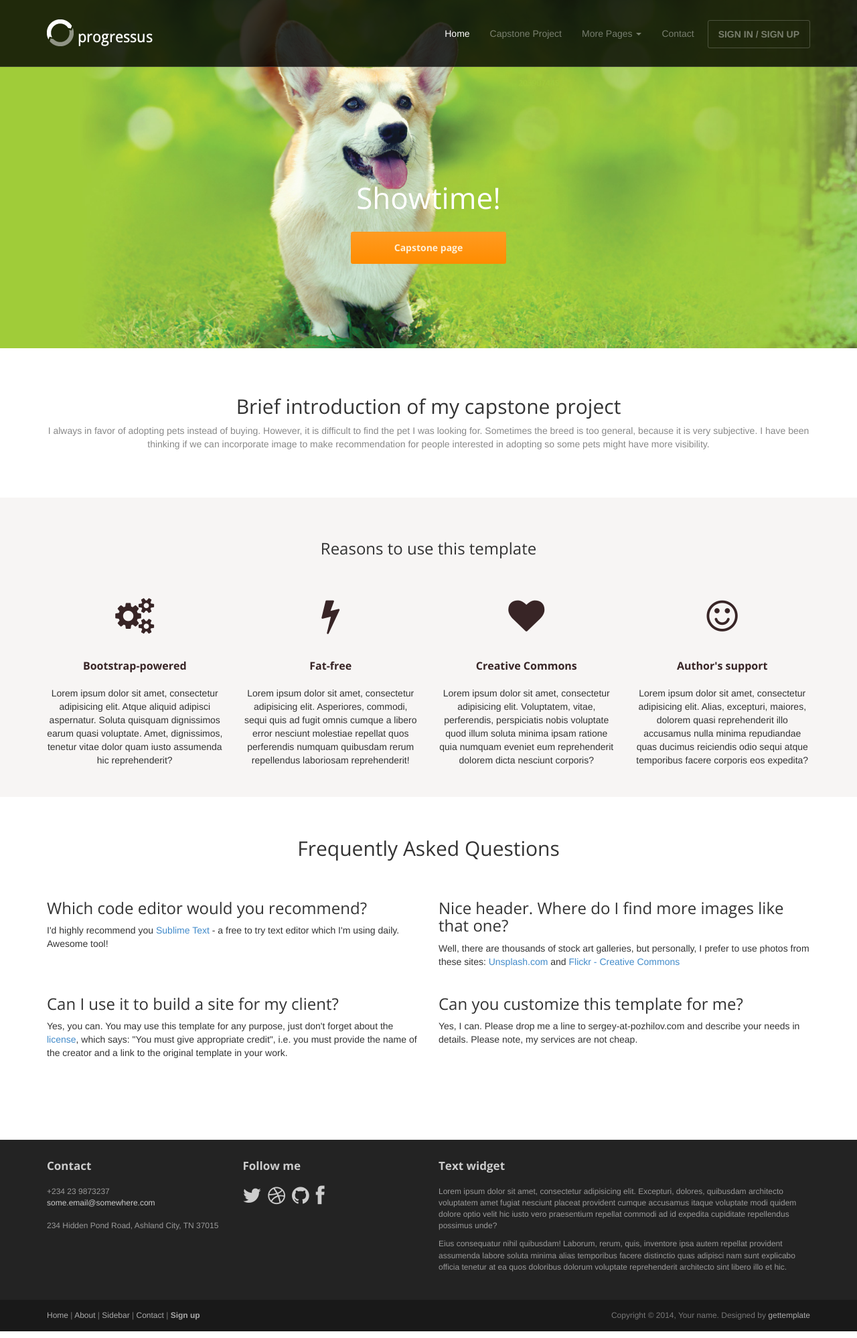
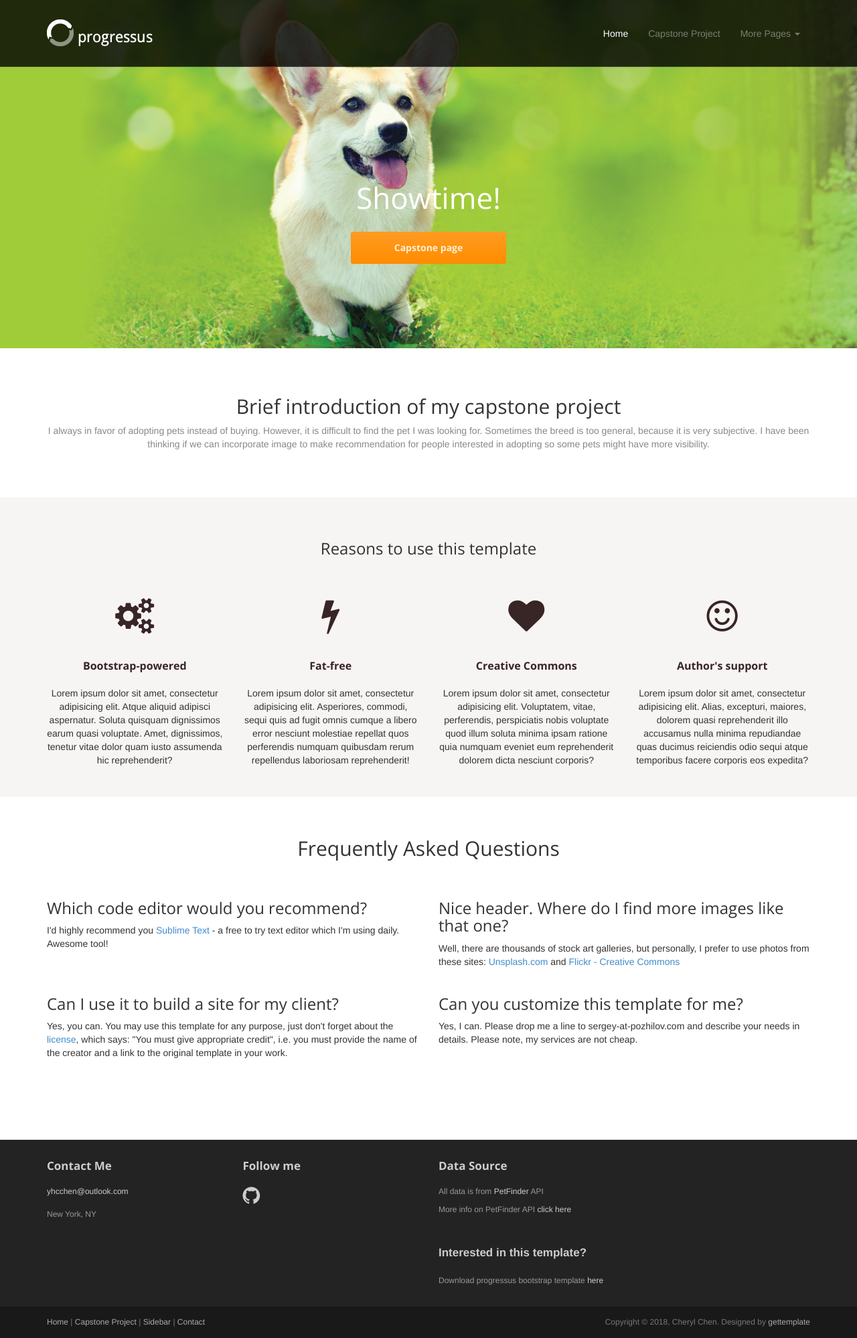
Before and after one commit to shuu8271/petfinder_recommendation, a Flask app: page / in a window 1280 px wide. Shown: the whole page at 67% size. Run offline with Flask 2, Linux system fonts and the light colour scheme; parts of the project's set-up code (start-up, migrations or seed data) failed here and were passed over; some libraries are stand-ins or nearby versions.

Commit message:
modify minor description

```diff
--- a/app.py
+++ b/app.py
@@ -47,7 +47,7 @@ def mainproject():
     random_df = random_pets(db=my_db, coll=my_coll, num=30)
     random_ids = random_df['pet_id'].tolist()
     image_list = random_df['media'].tolist()
-
+    selection = dict()
 
     return render_template('capstone.html', random_pets=zip(random_ids, image_list))
 
--- a/templates/index.html
+++ b/templates/index.html
@@ -41,13 +41,10 @@
 					<li class="dropdown">
 						<a href="#" class="dropdown-toggle" data-toggle="dropdown">More Pages <b class="caret"></b></a>
 						<ul class="dropdown-menu">
-							<li><a href="about.html">About</a></li>
-							<li><a href="sidebar-left.html">Left Sidebar</a></li>
-							<li class="active"><a href="sidebar-right.html">Right Sidebar</a></li>
+							<li><a href="#">page 1</a></li>
+							<li class="active"><a href="#">page 2</a></li>
 						</ul>
 					</li>
-					<li><a href="contact.html">Contact</a></li>
-					<li><a class="btn" href="signin.html">SIGN IN / SIGN UP</a></li>
 				</ul>
 			</div><!--/.nav-collapse -->
 		</div>
@@ -178,12 +175,11 @@
 				<div class="row">
 
 					<div class="col-md-3 widget">
-						<h3 class="widget-title">Contact</h3>
+						<h3 class="widget-title">Contact Me</h3>
 						<div class="widget-body">
-							<p>+234 23 9873237<br>
-								<a href="mailto:#">some.email@somewhere.com</a><br>
+							<p><a href="mailto:yhcchen@outlook.com">yhcchen@outlook.com</a><br>
 								<br>
-								234 Hidden Pond Road, Ashland City, TN 37015
+								New York, NY
 							</p>
 						</div>
 					</div>
@@ -192,20 +188,25 @@
 						<h3 class="widget-title">Follow me</h3>
 						<div class="widget-body">
 							<p class="follow-me-icons">
-								<a href=""><i class="fa fa-twitter fa-2"></i></a>
-								<a href=""><i class="fa fa-dribbble fa-2"></i></a>
-								<a href=""><i class="fa fa-github fa-2"></i></a>
-								<a href=""><i class="fa fa-facebook fa-2"></i></a>
+								<a href="https://www.github.com/shuu8271" target=_blank><i class="fa fa-github fa-2"></i></a>
 							</p>
 						</div>
 					</div>
 
 					<div class="col-md-6 widget">
-						<h3 class="widget-title">Text widget</h3>
+						<h3 class="widget-title">Data Source</h3>
 						<div class="widget-body">
-							<p>Lorem ipsum dolor sit amet, consectetur adipisicing elit. Excepturi, dolores, quibusdam architecto voluptatem amet fugiat nesciunt placeat provident cumque accusamus itaque voluptate modi quidem dolore optio velit hic iusto vero praesentium repellat commodi ad id expedita cupiditate repellendus possimus unde?</p>
-							<p>Eius consequatur nihil quibusdam! Laborum, rerum, quis, inventore ipsa autem repellat provident assumenda labore soluta minima alias temporibus facere distinctio quas adipisci nam sunt explicabo officia tenetur at ea quos doloribus dolorum voluptate reprehenderit architecto sint libero illo et hic.</p>
+							<p>All data is from <a href="https://www.petfinder.com" target=_blank>PetFinder</a> API</p>
+							<p>More info on PetFinder API <a href="https://www.petfinder.com/developers/api-docs" target=_blank>click here</a></p>
+							<br><br>
 						</div>
+
+						<p class="widget-title">Interested in this template?</p>
+						<div class="widget-body">
+							Download progressus bootstrap template
+								<a href="https://www.gettemplate.com/demo/progressus/index.html" target=_blank>here</a>
+						</div>
+
 					</div>
 
 				</div> <!-- /row of widgets -->
@@ -219,11 +220,10 @@
 					<div class="col-md-6 widget">
 						<div class="widget-body">
 							<p class="simplenav">
-								<a href="#">Home</a> |
-								<a href="about.html">About</a> |
+								<a href="/">Home</a> |
+								<a href="/mainproject">Capstone Project</a> |
 								<a href="sidebar-right.html">Sidebar</a> |
-								<a href="contact.html">Contact</a> |
-								<b><a href="signup.html">Sign up</a></b>
+								<a href="contact.html">Contact</a>
 							</p>
 						</div>
 					</div>
@@ -231,7 +231,7 @@
 					<div class="col-md-6 widget">
 						<div class="widget-body">
 							<p class="text-right">
-								Copyright &copy; 2014, Your name. Designed by <a href="http://gettemplate.com/" rel="designer">gettemplate</a>
+								Copyright &copy; 2018, Cheryl Chen. Designed by <a href="http://gettemplate.com/" rel="designer">gettemplate</a>
 							</p>
 						</div>
 					</div>
```
Also changed, not shown: templates/capstone.html (+20 -21 lines), templates/recom_result.html (+22 -20 lines).
